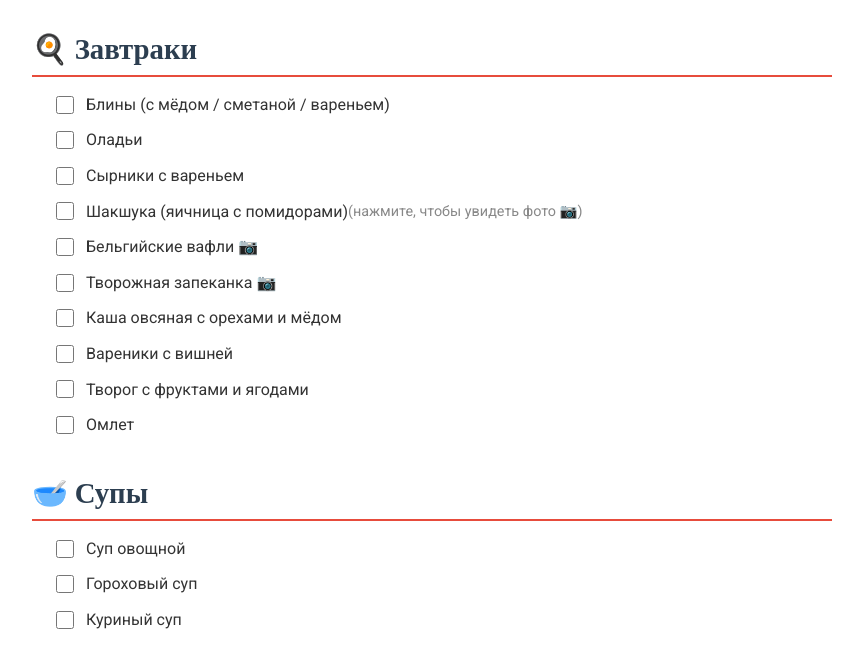
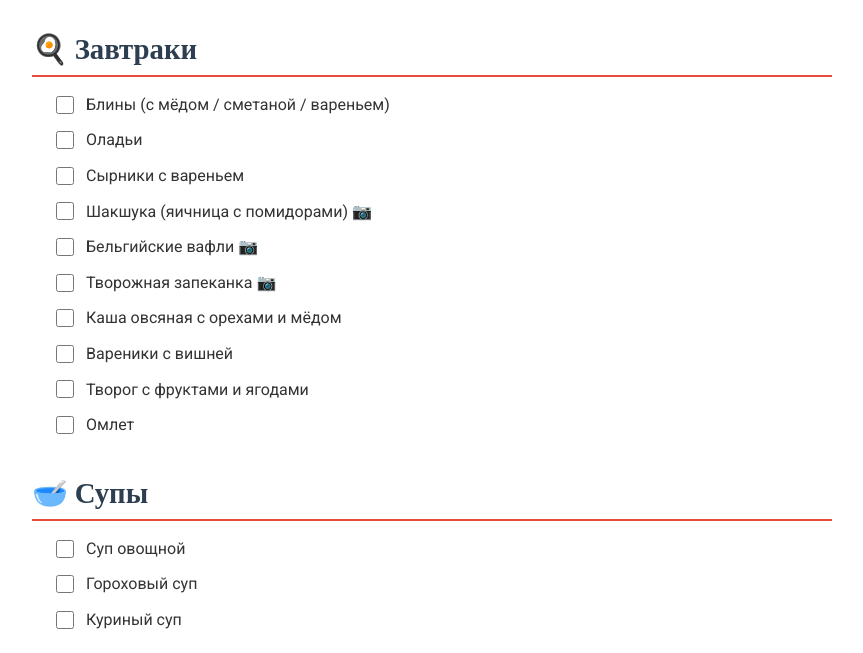
Before and after one commit to vip800155/menu, a plain HTML site: page index.html in a window 1280 px wide. Shown: the part 147-800 px from the top of the page, without its empty margins (208-1071 px from the left). Drawn offline with nearby package versions, Linux system fonts and the light colour scheme.

Commit message:
v1.0.9: У всех пунктов с фото только иконка 📷 рядом с названием, без текста-пояснения

```diff
--- a/index.html
+++ b/index.html
@@ -1,4 +1,4 @@
-<!-- v1.0.8 -->
+<!-- v1.0.9 -->
 <!DOCTYPE html>
 <html lang="ru">
 <head>
@@ -178,7 +178,7 @@
             <label class="menu-item"><input type="checkbox" class="menu-checkbox" value="Блины (с мёдом / сметаной / вареньем)">Блины (с мёдом / сметаной / вареньем)</label>
             <label class="menu-item"><input type="checkbox" class="menu-checkbox" value="Оладьи">Оладьи</label>
             <label class="menu-item"><input type="checkbox" class="menu-checkbox" value="Сырники с вареньем">Сырники с вареньем</label>
-            <label class="menu-item" id="shakshuka-item"><input type="checkbox" class="menu-checkbox" value="Шакшука (яичница с помидорами)">Шакшука (яичница с помидорами) <span style='color:#888;font-size:0.9em;'>(нажмите, чтобы увидеть фото 📷)</span></label>
+            <label class="menu-item" id="shakshuka-item" style="cursor:pointer;"><input type="checkbox" class="menu-checkbox" value="Шакшука (яичница с помидорами)">Шакшука (яичница с помидорами) 📷</label>
             <div id="shakshuka-photo" style="display:none; text-align:left; margin: 10px 0;">
                 <img src="shakshuka.webp" alt="Шакшука" style="max-width:350px; border-radius:12px; box-shadow:0 2px 12px #0002; display:block;">
             </div>
```
